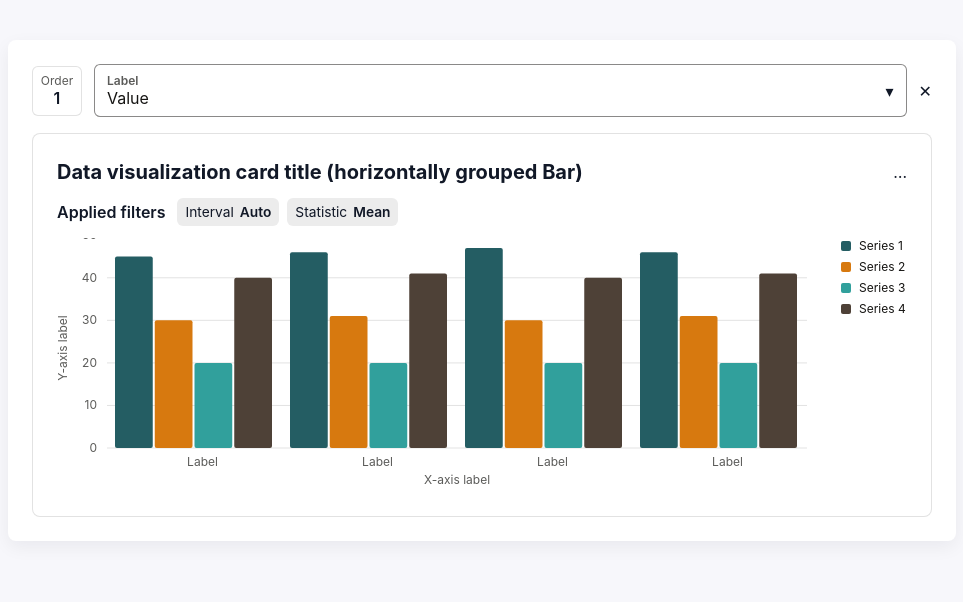
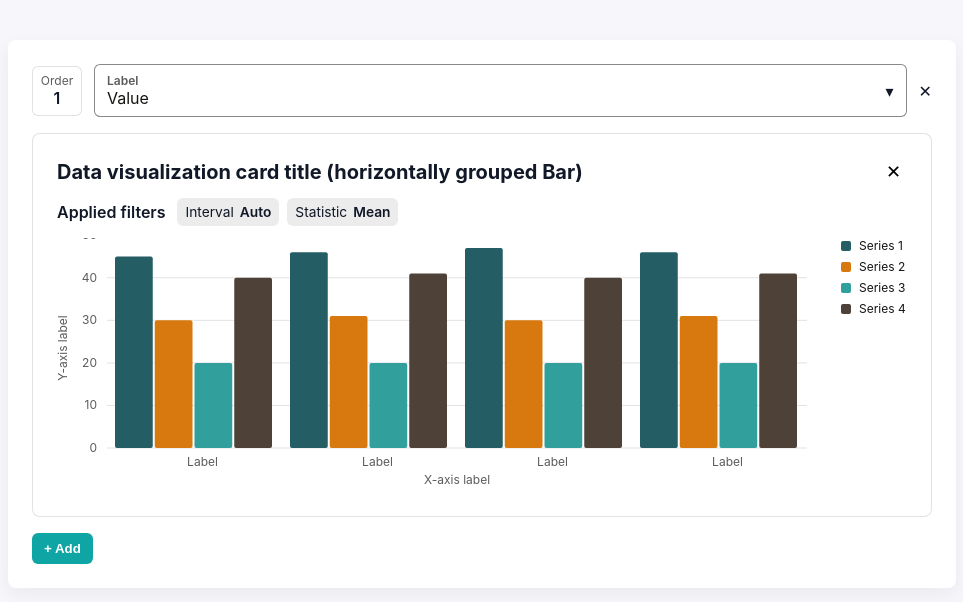
Before and after one commit to theuxguy/Figma-OCI-design-system, a React (Vite) app: page / in a window 1280 px wide. Shown: the top 602 px of the page, without its empty margins (158-1121 px from the left). Built offline with nearby package versions, Linux system fonts and the light colour scheme.

Commit message:
Add card list: add/remove functionality for visualization cards

```diff
--- a/src/components/DataVisualizationCard.jsx
+++ b/src/components/DataVisualizationCard.jsx
@@ -2,12 +2,17 @@ import React from 'react'
 import GroupedBarChart from './Chart'
 import FilterChips from './FilterChips'
 
-export default function DataVisualizationCard({ title, series, labels, filters }) {
+export default function DataVisualizationCard({ title, series, labels, filters, onRemove }) {
   return (
     <div className="card">
       <div className="card-header">
         <h3 className="card-title">{title}</h3>
-        <div className="card-actions">…</div>
+        <div className="card-actions">
+          {onRemove && (
+            <button aria-label="Remove card" onClick={onRemove} style={{background:'transparent',border:0,cursor:'pointer',fontSize:18,lineHeight:1}}>✕</button>
+          )}
+          {!onRemove && <span>…</span>}
+        </div>
       </div>
 
       <FilterChips filters={filters} />
--- a/src/index.css
+++ b/src/index.css
@@ -45,3 +45,7 @@ body{
 .legend-swatch{width:10px;height:10px;border-radius:2px}
 
 .axis-label{font-size:12px;color:var(--text-secondary)}
+
+.card-list{display:flex;flex-direction:column;gap:16px}
+.add-button{background:#0ea5a4;color:#fff;border:0;padding:8px 12px;border-radius:6px;cursor:pointer;font-weight:600}
+.add-button:hover{opacity:0.95}
--- a/src/pages/VisualizationPage.jsx
+++ b/src/pages/VisualizationPage.jsx
@@ -1,4 +1,4 @@
-import React from 'react'
+import React, { useState } from 'react'
 import InputRow from '../components/InputRow'
 import DataVisualizationCard from '../components/DataVisualizationCard'
 
@@ -11,17 +11,48 @@ const sampleSeries = [
 
 const labels = ['Label', 'Label', 'Label', 'Label']
 
+function makeCard(id) {
+  return {
+    id,
+    title: 'Data visualization card title (horizontally grouped Bar)',
+    series: sampleSeries,
+    labels,
+    filters: [{ label: 'Interval', value: 'Auto' }, { label: 'Statistic', value: 'Mean' }]
+  }
+}
+
 export default function VisualizationPage() {
+  const [cards, setCards] = useState([makeCard(Date.now())])
+
+  function addCard() {
+    const id = Date.now() + Math.floor(Math.random()*1000)
+    setCards(prev => [...prev, makeCard(id)])
+  }
+
+  function removeCard(id) {
+    setCards(prev => prev.filter(c => c.id !== id))
+  }
+
   return (
     <div>
       <InputRow />
 
-      <DataVisualizationCard
-        title="Data visualization card title (horizontally grouped Bar)"
-        series={sampleSeries}
-        labels={labels}
-        filters={[{label:'Interval', value:'Auto'}, {label:'Statistic', value:'Mean'}]}
-      />
+      <div className="card-list">
+        {cards.map(card => (
+          <DataVisualizationCard
+            key={card.id}
+            title={card.title}
+            series={card.series}
+            labels={card.labels}
+            filters={card.filters}
+            onRemove={() => removeCard(card.id)}
+          />
+        ))}
+      </div>
+
+      <div style={{marginTop:16}}>
+        <button className="add-button" onClick={addCard} aria-label="Add visualization card">+ Add</button>
+      </div>
     </div>
   )
 }
```
